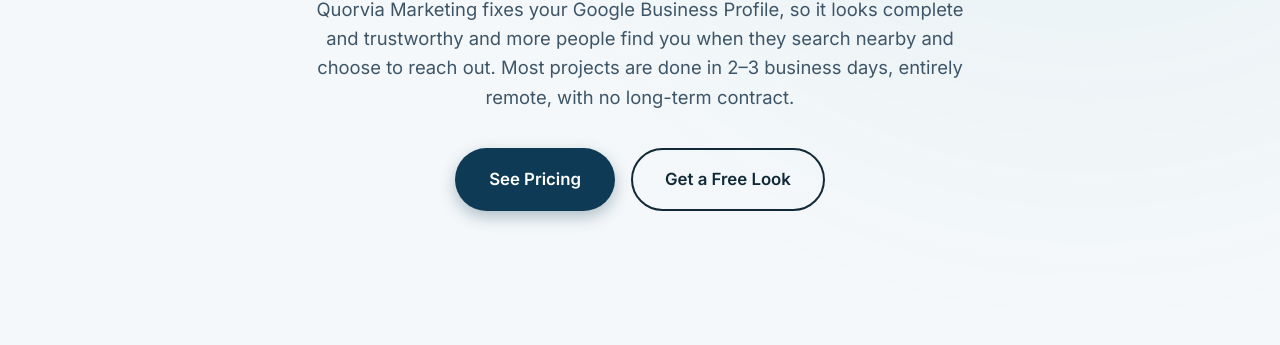
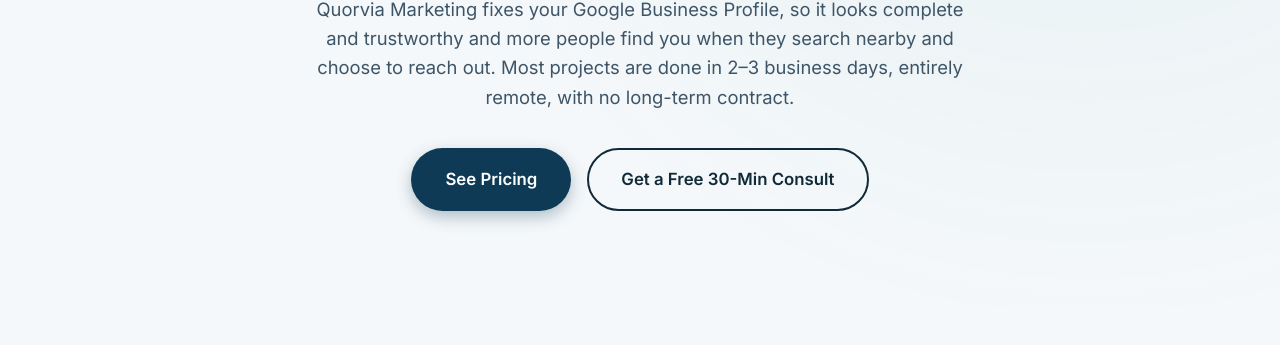
Before and after one commit to Quorvla/tabletop-marketing, a website: page public/index.html in a window 1280 px wide. Shown: the part 455-800 px from the top of the page. Drawn offline with Linux system fonts and the light colour scheme.

Commit message:
Change hero CTA to Get a Free 30-Min Consult
Shorter label than the full "30 minute consultation" phrasing, still
links to the existing contact form.

```diff
--- a/public/index.html
+++ b/public/index.html
@@ -69,7 +69,7 @@
       <p class="hero-intro">Quorvia Marketing fixes your Google Business Profile, so it looks complete and trustworthy and more people find you when they search nearby and choose to reach out. Most projects are done in 2–3 business days, entirely remote, with no long-term contract.</p>
       <div class="hero-actions">
         <a href="#pricing" class="btn btn-primary btn-large">See Pricing</a>
-        <a href="#contact" class="btn btn-outline btn-large">Get a Free Look</a>
+        <a href="#contact" class="btn btn-outline btn-large">Get a Free 30-Min Consult</a>
       </div>
     </div>
   </section>
```
